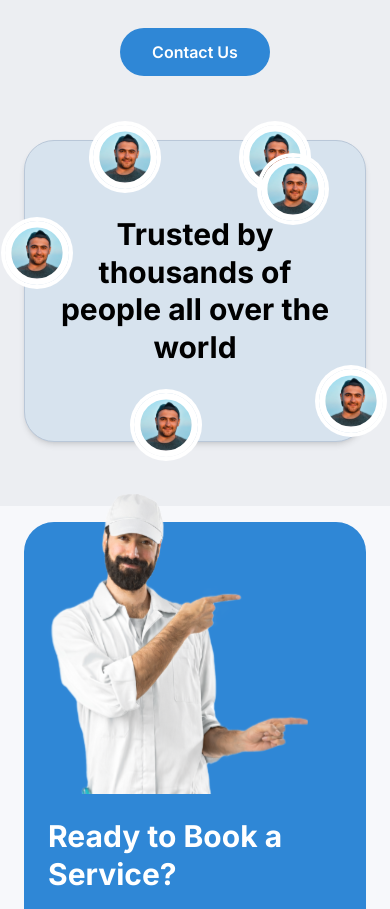
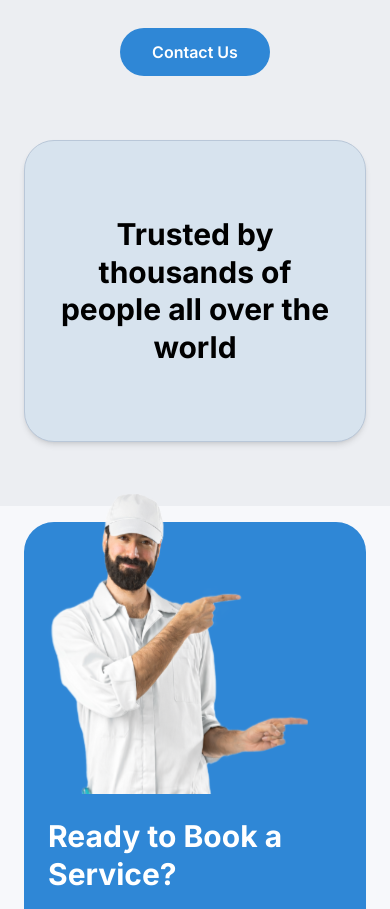
Before and after one commit to DevRajyguru/Alpine-Tasker, a React (Vite) app: page /contact in a window 390 px wide. Shown: the part 1871-2780 px from the top of the page. Built offline with nearby package versions, Linux system fonts and the light colour scheme.

Commit message:
Hide avatar images on smaller screens for improved layout responsiveness in ContactUsPage

```diff
--- a/src/pages/ContactUsPage.jsx
+++ b/src/pages/ContactUsPage.jsx
@@ -137,12 +137,12 @@ function ContactUsPage() {
         <section className="pb-16 lg:pb-20">
           <div className="mx-auto max-w-7xl px-6">
             <div className="relative min-h-[300px] rounded-[30px] border border-[#b9c7d8] bg-[#d7e3ee] shadow-md">
-              <img src="/images/aboutavtar.svg" alt="" className="absolute -left-5 top-20 h-16 w-16 rounded-full object-cover ring-4 ring-white" />
-              <img src="/images/aboutavtar.svg" alt="" className="absolute -top-4 left-[20%] h-16 w-16 rounded-full object-cover ring-4 ring-white" />
-              <img src="/images/aboutavtar.svg" alt="" className="absolute -top-4 left-[64%] h-16 w-16 rounded-full object-cover ring-4 ring-white" />
-              <img src="/images/aboutavtar.svg" alt="" className="absolute right-10 top-4 h-16 w-16 rounded-full object-cover ring-4 ring-white" />
-              <img src="/images/aboutavtar.svg" alt="" className="absolute bottom-2 right-[-18px] h-16 w-16 rounded-full object-cover ring-4 ring-white" />
-              <img src="/images/aboutavtar.svg" alt="" className="absolute -bottom-4 left-[32%] h-16 w-16 rounded-full object-cover ring-4 ring-white" />
+              <img src="/images/aboutavtar.svg" alt="" className="absolute -left-5 top-20 hidden h-16 w-16 rounded-full object-cover ring-4 ring-white sm:block" />
+              <img src="/images/aboutavtar.svg" alt="" className="absolute -top-4 left-[20%] hidden h-16 w-16 rounded-full object-cover ring-4 ring-white sm:block" />
+              <img src="/images/aboutavtar.svg" alt="" className="absolute -top-4 left-[64%] hidden h-16 w-16 rounded-full object-cover ring-4 ring-white sm:block" />
+              <img src="/images/aboutavtar.svg" alt="" className="absolute right-10 top-4 hidden h-16 w-16 rounded-full object-cover ring-4 ring-white sm:block" />
+              <img src="/images/aboutavtar.svg" alt="" className="absolute bottom-2 right-[-18px] hidden h-16 w-16 rounded-full object-cover ring-4 ring-white sm:block" />
+              <img src="/images/aboutavtar.svg" alt="" className="absolute -bottom-4 left-[32%] hidden h-16 w-16 rounded-full object-cover ring-4 ring-white sm:block" />
               <div className="flex min-h-[300px] items-center justify-center px-6 text-center">
                 <h3 className="max-w-4xl text-3xl sm:text-4xl font-bold leading-tight text-black lg:text-5xl">Trusted by thousands of people all over the world</h3>
               </div>
```
